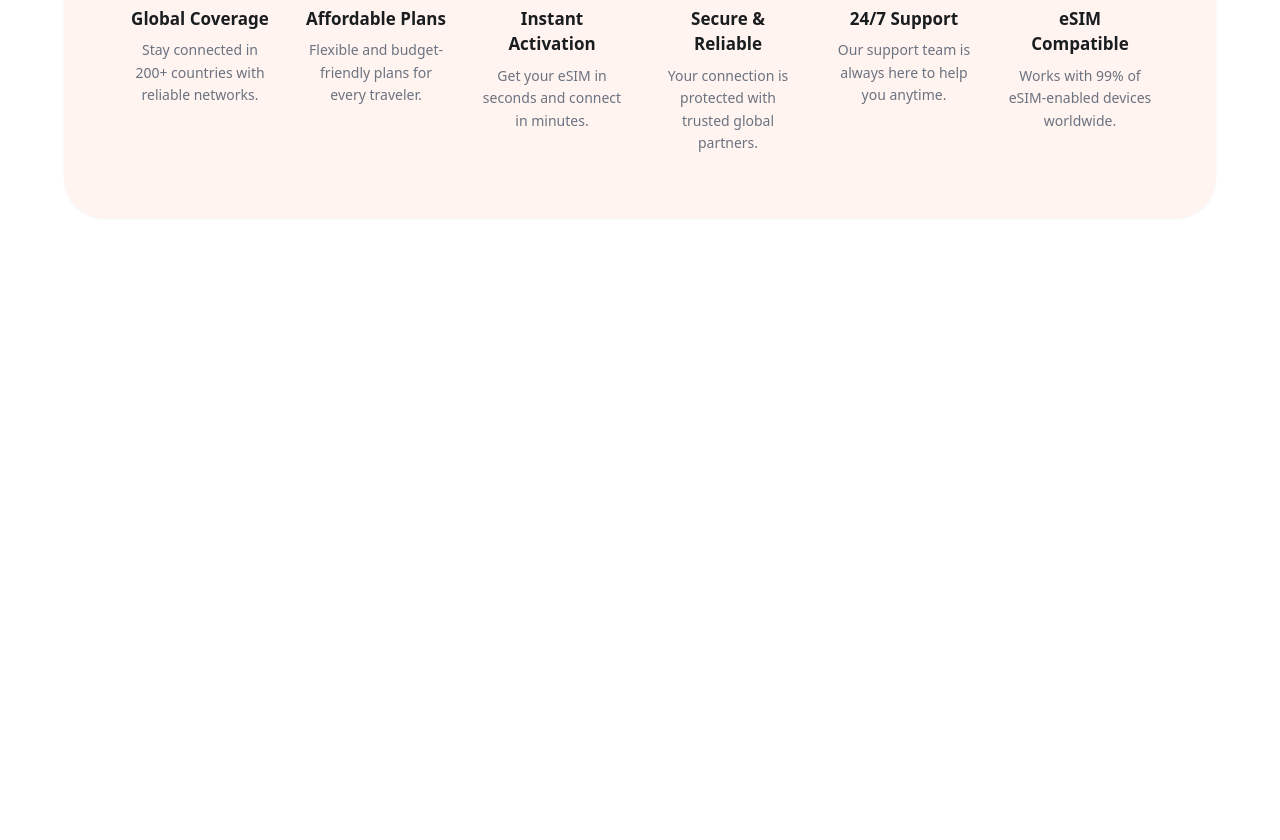
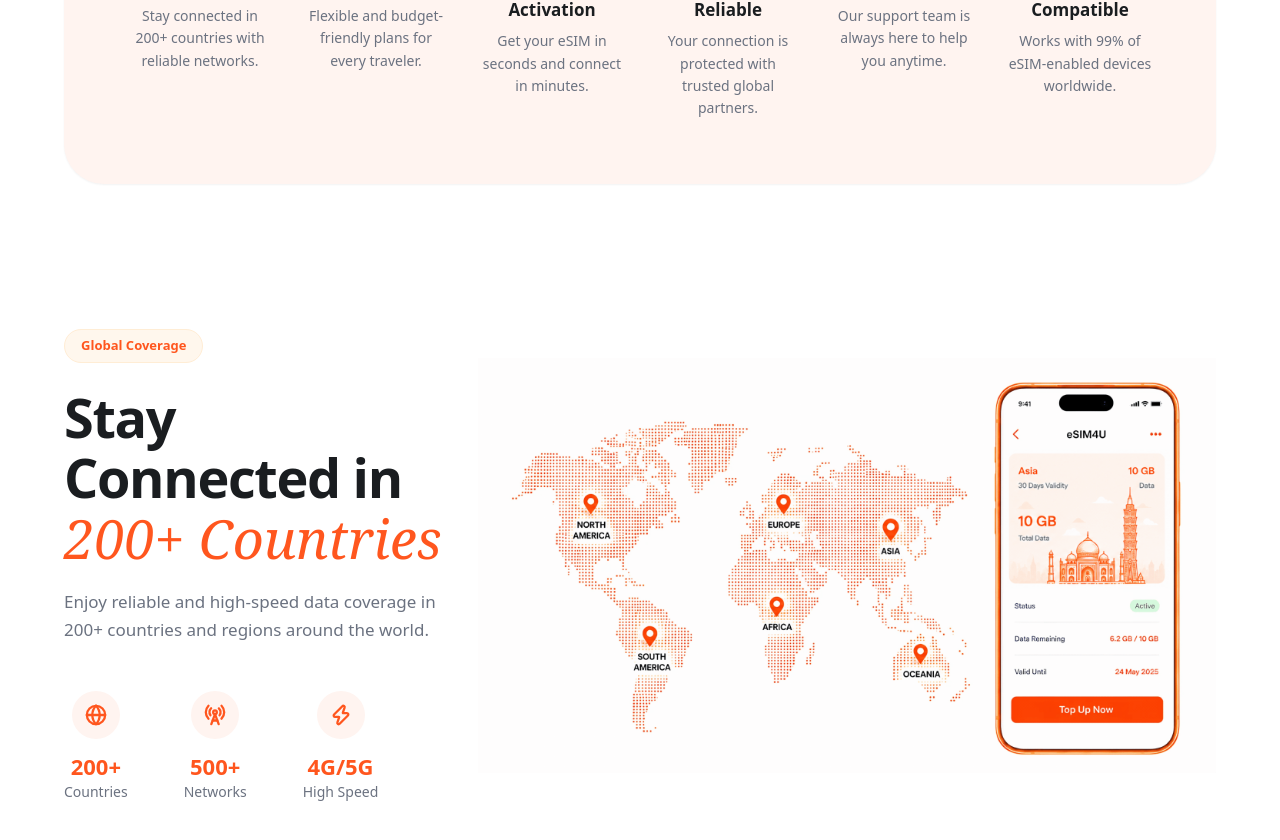
Before and after one commit to Darshan101005/ESIM4U, a Next.js app in the folder packages/web/: page / in a window 1280 px wide. Shown: the part 1668-2508 px from the top of the page. Before the commit the page ends 1982 px from the top, so only its background shows below. Built offline with nearby package versions, Linux system fonts and the light colour scheme.

Commit message:
Global coverage Section Added

```diff
--- a/packages/web/app/landing.tsx
+++ b/packages/web/app/landing.tsx
@@ -2,14 +2,16 @@
 
 import Image from 'next/image';
 import Link from 'next/link';
-import { Globe, QrCode, Plane, Tag, Zap, ShieldCheck, Headphones, Smartphone } from 'lucide-react';
+import { Globe, QrCode, Plane, Tag, Zap, ShieldCheck, Headphones, Smartphone, RadioTower } from 'lucide-react';
 import { useEffect, useRef, useState } from 'react';
 
 export default function Landing() {
   const howRef = useRef<HTMLDivElement>(null);
   const whyRef = useRef<HTMLDivElement>(null);
+  const coverageRef = useRef<HTMLDivElement>(null);
   const [howVisible, setHowVisible] = useState(false);
   const [whyVisible, setWhyVisible] = useState(false);
+  const [coverageVisible, setCoverageVisible] = useState(false);
 
   useEffect(() => {
     const observer = new IntersectionObserver(
@@ -18,6 +20,7 @@ export default function Landing() {
           if (entry.isIntersecting) {
             if (entry.target === howRef.current) setHowVisible(true);
             if (entry.target === whyRef.current) setWhyVisible(true);
+            if (entry.target === coverageRef.current) setCoverageVisible(true);
           }
         });
       },
@@ -25,6 +28,7 @@ export default function Landing() {
     );
     if (howRef.current) observer.observe(howRef.current);
     if (whyRef.current) observer.observe(whyRef.current);
+    if (coverageRef.current) observer.observe(coverageRef.current);
     return () => observer.disconnect();
   }, []);
 
@@ -136,7 +140,7 @@ export default function Landing() {
               </div>
               <h2 className="text-[40px] md:text-[46px] xl:text-[50px] leading-[1.12] font-semibold text-[#1A1D20] tracking-tight mb-5">
                 Travel Connected in<br />
-                <span className="text-[#FF561E] font-serif italic font-normal tracking-normal">Three Simple Steps</span>
+                <span className="text-[#FF561E] font-serif italic font-medium lining-nums tracking-normal">3 Simple Steps</span>
               </h2>
               <p className="text-[17px] leading-[1.6] text-[#6B7280] font-medium max-w-[340px]">
                 Get started in minutes and enjoy seamless connectivity wherever you go.
@@ -200,8 +204,8 @@ export default function Landing() {
                     }`}
                     style={{ transitionDelay: `${(index * 400) + 100}ms` }}
                   >
-                    <div className="absolute left-1/2 -translate-x-1/2 -top-7 sm:-top-9 bg-white w-14 h-14 rounded-full flex items-center justify-center shadow-[0_4px_20px_rgba(0,0,0,0.06)] border border-orange-50 z-20 transition-all duration-300 group-hover:-translate-y-1 group-hover:bg-[#FF561E] group-hover:border-[#FF561E]">
-                      <span className="text-[#FF561E] font-bold text-[19px] transition-colors duration-300 group-hover:text-white">{item.step}</span>
+                    <div className="absolute left-1/2 -translate-x-1/2 -top-7 sm:-top-9 bg-[#FF561E] w-14 h-14 rounded-full flex items-center justify-center shadow-[0_4px_20px_rgba(255,86,30,0.2)] border border-[#FF561E] z-20 transition-all duration-300 group-hover:-translate-y-1 group-hover:bg-white group-hover:border-orange-50 group-hover:shadow-[0_4px_20px_rgba(0,0,0,0.06)]">
+                      <span className="text-white font-bold text-[19px] transition-colors duration-300 group-hover:text-[#FF561E]">{item.step}</span>
                     </div>
 
                     <div className="w-full bg-white rounded-[24px] p-6 lg:p-7 pt-10 sm:pt-12 shadow-[0px_8px_30px_rgba(0,0,0,0.03)] border border-gray-100 flex flex-col items-center text-center relative z-10 transition-transform duration-300 group-hover:-translate-y-2 cursor-pointer">
@@ -256,6 +260,72 @@ export default function Landing() {
         </div>
       </section>
 
+      <section className="w-full px-8 md:px-12 xl:px-16 pt-4 pb-16 md:pt-8 md:pb-24 bg-white flex flex-col items-center justify-center relative">
+        <div ref={coverageRef} className="w-full max-w-[1400px] flex flex-col lg:flex-row gap-16 lg:gap-4 items-center justify-between lg:justify-center">
+
+          <div
+            className={`w-full lg:w-[35%] flex flex-col justify-center transition-all duration-[800ms] ease-out ${
+              coverageVisible ? 'opacity-100 translate-y-0' : 'opacity-0 translate-y-12'
+            }`}
+          >
+            <div className="inline-flex items-center px-4 py-1.5 rounded-full bg-orange-50 border border-orange-100 mb-6 w-max">
+              <span className="text-[#FF561E] text-[13px] font-semibold">Global Coverage</span>
+            </div>
+
+            <h2 className="text-[40px] md:text-[46px] xl:text-[54px] leading-[1.12] font-semibold text-[#1A1D20] tracking-tight mb-5">
+              Stay Connected in<br />
+              <span className="text-[#FF561E] font-serif italic font-medium lining-nums tracking-normal">200+ Countries</span>
+            </h2>
+
+            <p className="text-[17px] leading-[1.6] text-[#6B7280] font-medium max-w-[420px] mb-12">
+              Enjoy reliable and high-speed data coverage in 200+ countries and regions around the world.
+            </p>
+
+            <div className="flex items-center gap-10 md:gap-14">
+              <div className="flex flex-col items-center">
+                <div className="w-12 h-12 rounded-full bg-[#FFF4F0] flex items-center justify-center mb-4">
+                  <Globe className="w-[22px] h-[22px] text-[#FF561E]" strokeWidth={2.5} />
+                </div>
+                <span className="text-[22px] font-bold text-[#FF561E] mb-1 leading-none">200+</span>
+                <span className="text-[14px] text-[#6B7280] font-medium text-center">Countries</span>
+              </div>
+              <div className="flex flex-col items-center">
+                <div className="w-12 h-12 rounded-full bg-[#FFF4F0] flex items-center justify-center mb-4">
+                  <RadioTower className="w-[22px] h-[22px] text-[#FF561E]" strokeWidth={2.5} />
+                </div>
+                <span className="text-[22px] font-bold text-[#FF561E] mb-1 leading-none">500+</span>
+                <span className="text-[14px] text-[#6B7280] font-medium text-center">Networks</span>
+              </div>
+              <div className="flex flex-col items-center">
+                <div className="w-12 h-12 rounded-full bg-[#FFF4F0] flex items-center justify-center mb-4">
+                  <Zap className="w-[22px] h-[22px] text-[#FF561E]" strokeWidth={2.5} />
+                </div>
+                <span className="text-[22px] font-bold text-[#FF561E] mb-1 leading-none">4G/5G</span>
+                <span className="text-[14px] text-[#6B7280] font-medium text-center">High Speed</span>
+              </div>
+            </div>
+          </div>
+
+          <div
+            className={`w-full lg:w-[65%] relative flex justify-center lg:justify-end transition-all duration-[1000ms] ease-out ${
+              coverageVisible ? 'opacity-100 translate-x-0' : 'opacity-0 translate-x-12'
+            }`}
+            style={{ transitionDelay: '200ms' }}
+          >
+            <div className="relative w-full max-w-[1000px] aspect-[16/11]">
+              <Image
+                src="/assets/continets.gif"
+                alt="Global Coverage Map"
+                fill
+                className="object-contain mix-blend-multiply"
+                unoptimized
+              />
+            </div>
+          </div>
+
+        </div>
+      </section>
+
     </div>
   );
 }
```
Also changed, not shown: packages/web/public/assets/continets.gif (added).
